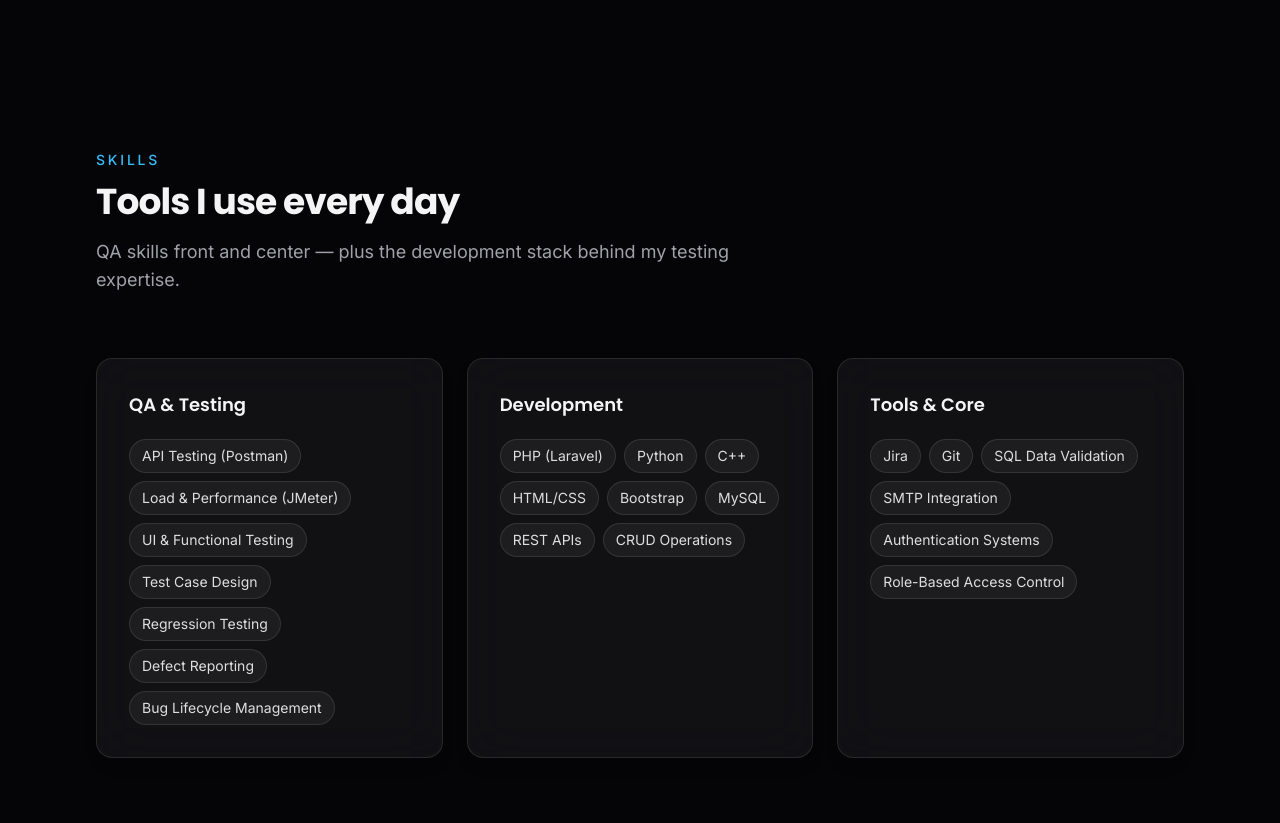
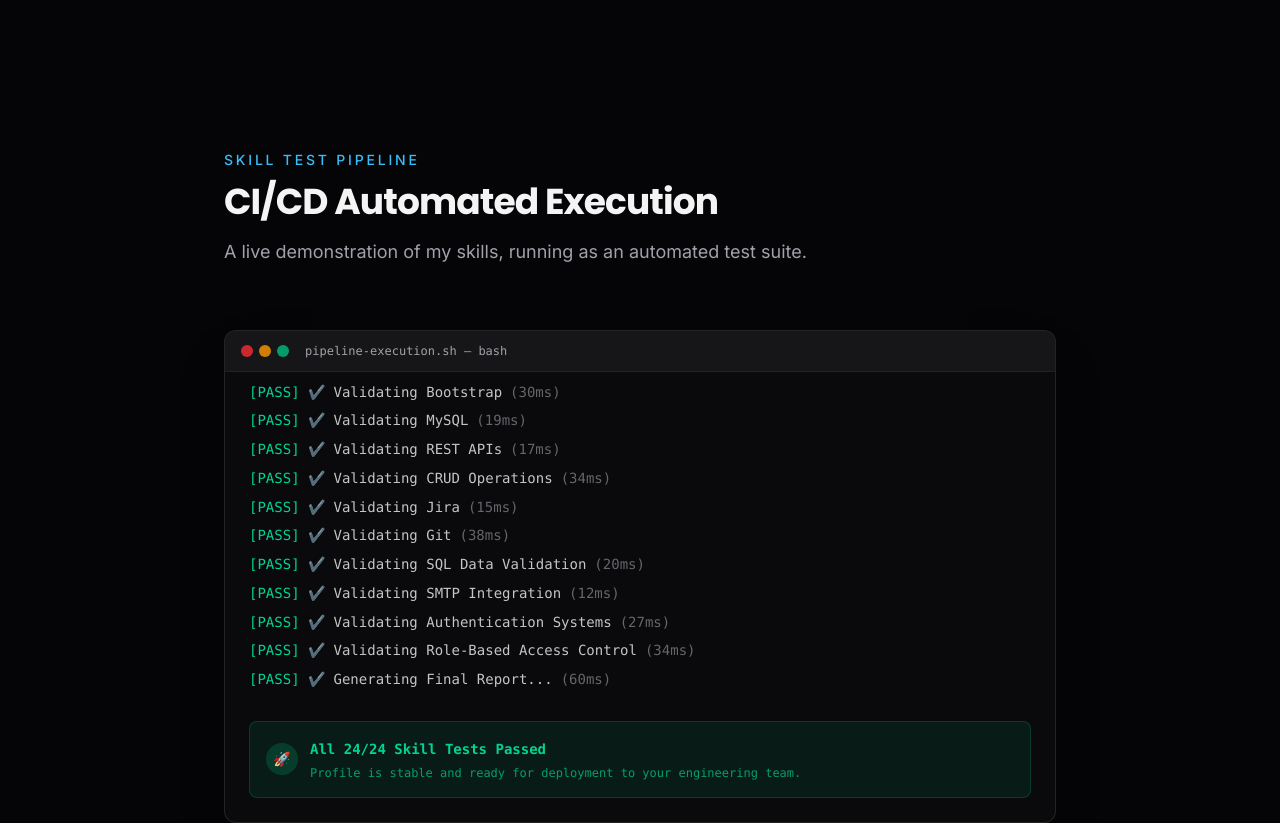
Before and after one commit to MubeenQazi6/Mubeen_Qazi_Portfolio, a Next.js app: page / in a window 1280 px wide. Shown: the part 1500-2323 px from the top of the page. Built offline with nearby package versions, Linux system fonts and the light colour scheme; no server answers.

Commit message:
Replace static Skills with animated CI/CD test pipeline terminal

```diff
--- a/components/sections/Skills.tsx
+++ b/components/sections/Skills.tsx
@@ -1,40 +1,129 @@
-import { GlassCard } from "@/components/ui/GlassCard";
+"use client";
+
+import { useEffect, useRef, useState, useMemo } from "react";
 import { Reveal } from "@/components/ui/Reveal";
 import { SectionHeader } from "@/components/ui/SectionHeader";
-import { SkillPill } from "@/components/ui/SkillPill";
 import { skillGroups } from "@/content/portfolio";
 
 export function Skills() {
+  const [currentTest, setCurrentTest] = useState(0);
+  const [isVisible, setIsVisible] = useState(false);
+  const sectionRef = useRef<HTMLDivElement>(null);
+
+  const testSuite = useMemo(() => {
+    return [
+      { name: "Initializing QA Environment...", duration: 25 },
+      { name: "Connecting to Laravel Backend...", duration: 42 },
+      ...skillGroups.flatMap(group =>
+        group.skills.map(skill => ({
+          name: `Validating ${skill}`,
+          duration: Math.floor(Math.random() * 40) + 10,
+        }))
+      ),
+      { name: "Generating Final Report...", duration: 60 }
+    ];
+  }, []);
+
+  useEffect(() => {
+    const observer = new IntersectionObserver(
+      ([entry]) => {
+        if (entry.isIntersecting && !isVisible) {
+          setIsVisible(true);
+        }
+      },
+      { threshold: 0.2 }
+    );
+
+    if (sectionRef.current) observer.observe(sectionRef.current);
+    return () => observer.disconnect();
+  }, [isVisible]);
+
+  useEffect(() => {
+    if (!isVisible) return;
+    if (currentTest < testSuite.length) {
+      const timer = setTimeout(() => {
+        setCurrentTest((prev) => prev + 1);
+      }, testSuite[currentTest].duration * 4 + 50);
+      return () => clearTimeout(timer);
+    }
+  }, [currentTest, isVisible, testSuite]);
+
+  // Auto-scroll terminal to bottom
+  const terminalRef = useRef<HTMLDivElement>(null);
+  useEffect(() => {
+    if (terminalRef.current) {
+      terminalRef.current.scrollTop = terminalRef.current.scrollHeight;
+    }
+  }, [currentTest]);
+
   return (
     <section
       id="skills"
       aria-labelledby="skills-label"
       className="section-padding"
     >
-      <div className="mx-auto max-w-6xl px-6 md:px-8">
+      <div className="mx-auto max-w-4xl px-6 md:px-8" ref={sectionRef}>
         <SectionHeader
           id="skills"
-          label="Skills"
-          title="Tools I use every day"
-          description="QA skills front and center — plus the development stack behind my testing expertise."
+          label="Skill Test Pipeline"
+          title="CI/CD Automated Execution"
+          description="A live demonstration of my skills, running as an automated test suite."
         />
 
-        <div className="grid gap-6 md:grid-cols-3">
-          {skillGroups.map((group, index) => (
-            <Reveal key={group.title} delay={index * 0.08}>
-              <GlassCard className="h-full">
-                <h3 className="font-display text-lg font-semibold text-foreground">
-                  {group.title}
-                </h3>
-                <div className="mt-5 flex flex-wrap gap-2">
-                  {group.skills.map((skill) => (
-                    <SkillPill key={skill} skill={skill} />
-                  ))}
+        <Reveal>
+          <div className="relative overflow-hidden rounded-xl border border-white/10 bg-[#0a0a0c] shadow-2xl">
+            {/* Terminal Header */}
+            <div className="flex items-center gap-2 border-b border-white/5 bg-white/5 px-4 py-3">
+              <div className="flex gap-1.5">
+                <div className="h-3 w-3 rounded-full bg-red-500/80" />
+                <div className="h-3 w-3 rounded-full bg-amber-500/80" />
+                <div className="h-3 w-3 rounded-full bg-emerald-500/80" />
+              </div>
+              <span className="ml-2 font-mono text-xs text-muted">pipeline-execution.sh — bash</span>
+            </div>
+
+            {/* Terminal Body */}
+            <div
+              ref={terminalRef}
+              className="h-[350px] overflow-y-auto p-4 font-mono text-xs leading-relaxed md:h-[450px] md:p-6 md:text-sm"
+            >
+              <div className="flex flex-col gap-1.5">
+                <div className="mb-4 text-accent/80">
+                  $ ./run-skills-validation.sh --target=mubeen-profile
                 </div>
-              </GlassCard>
-            </Reveal>
-          ))}
-        </div>
+
+                {testSuite.slice(0, currentTest).map((test, i) => (
+                  <div key={i} className="flex flex-wrap items-start gap-2">
+                    <span className="shrink-0 text-emerald-400">[PASS] ✔️</span>
+                    <span className="text-foreground/80">{test.name}</span>
+                    <span className="text-muted/60">({test.duration}ms)</span>
+                  </div>
+                ))}
+
+                {currentTest < testSuite.length && isVisible && (
+                  <div className="flex items-center gap-2 text-muted">
+                    <span className="h-3 w-3 animate-spin rounded-full border-2 border-accent/30 border-t-accent" />
+                    Running {testSuite[currentTest].name}...
+                  </div>
+                )}
+
+                {currentTest === testSuite.length && (
+                  <div className="mt-6 animate-[heroFadeUp_0.5s_ease-out_both] rounded-lg border border-emerald-500/20 bg-emerald-500/10 p-4">
+                    <div className="flex items-center gap-3">
+                      <span className="flex h-8 w-8 items-center justify-center rounded-full bg-emerald-500/20 text-emerald-400">
+                        🚀
+                      </span>
+                      <div>
+                        <h4 className="font-semibold text-emerald-400">All {testSuite.length}/{testSuite.length} Skill Tests Passed</h4>
+                        <p className="mt-1 text-xs text-emerald-400/70">Profile is stable and ready for deployment to your engineering team.</p>
+                      </div>
+                    </div>
+                  </div>
+                )}
+              </div>
+            </div>
+          </div>
+        </Reveal>
       </div>
     </section>
   );
```
